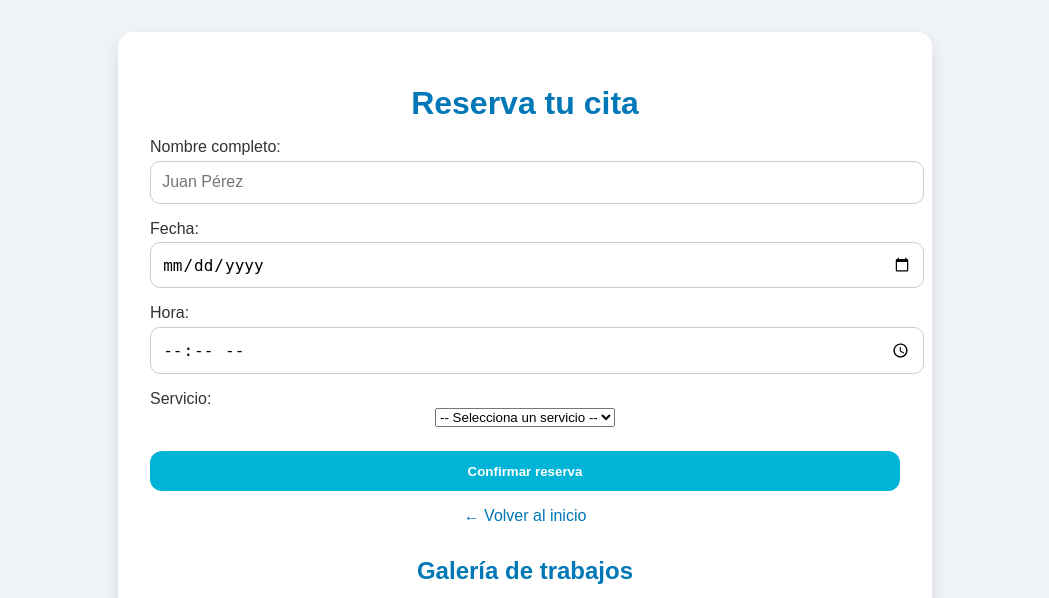
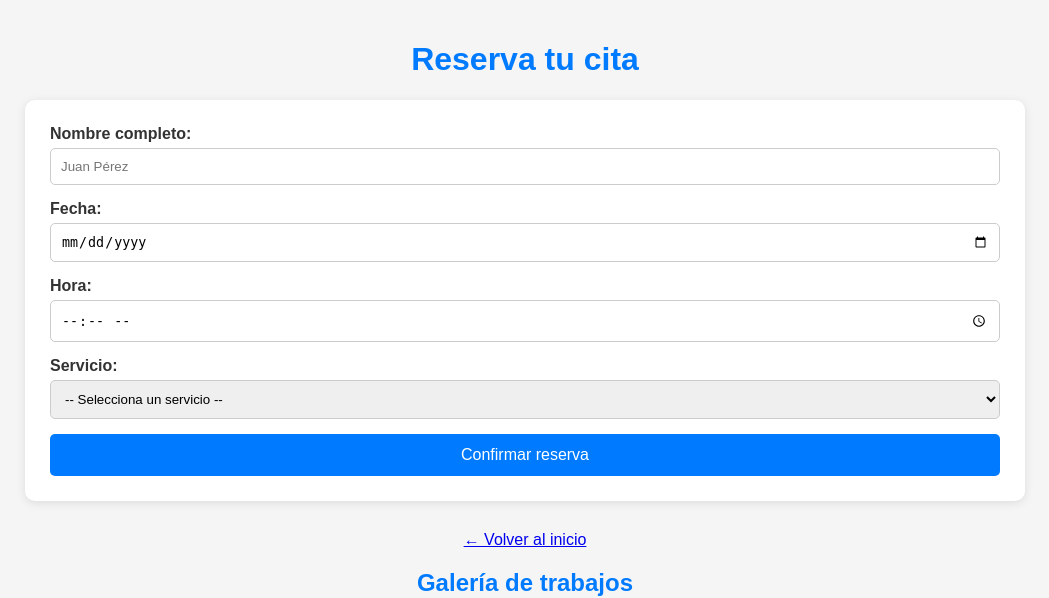
Before and after one commit to 4scee/dental_reservas, a Flask app: page /reservas in a window 1280 px wide. Shown: the top 598 px of the page, without its empty margins (115-1164 px from the left). Run offline with Flask 3, Linux system fonts and the light colour scheme.

Commit message:
Update reservas.css

```diff
--- a/static/reservas.css
+++ b/static/reservas.css
@@ -1,158 +1,114 @@
-/* Estilos generales */
+/* --- Estilos generales --- */
 body {
-    font-family: 'Poppins', sans-serif;
-    background: #f0f4f8;
-    color: #333;
+    font-family: Arial, sans-serif;
     margin: 0;
     padding: 0;
+    background-color: #f5f5f5;
+    color: #333;
+}
+.container {
+    max-width: 1000px;
+    margin: auto;
+    padding: 20px;
+}
+h1, h2 {
+    text-align: center;
+    color: #007bff;
 }
 
-/* Contenedor principal */
-.container {
-    max-width: 750px;
-    margin: 2rem auto;
-    padding: 2rem;
-    background: #ffffff;
-    border-radius: 15px;
-    box-shadow: 0 8px 20px rgba(0,0,0,0.1);
+/* --- Mensajes flash --- */
+.flash-messages {
+    margin: 20px 0;
+    text-align: center;
+}
+.flash-messages p {
+    padding: 10px;
+    border-radius: 5px;
+    margin-bottom: 10px;
+}
+.flash-messages .success { background-color: #d4edda; color: #155724; }
+.flash-messages .error { background-color: #f8d7da; color: #721c24; }
+.flash-messages .info { background-color: #d1ecf1; color: #0c5460; }
+
+/* --- Formulario --- */
+form {
+    background-color: #fff;
+    padding: 25px;
+    border-radius: 10px;
+    box-shadow: 0 2px 10px rgba(0,0,0,0.1);
+    margin-bottom: 30px;
+}
+form label {
+    display: block;
+    margin-bottom: 5px;
+    font-weight: bold;
+}
+form input, form select {
+    width: 100%;
+    padding: 10px;
+    margin-bottom: 15px;
+    border-radius: 5px;
+    border: 1px solid #ccc;
+    box-sizing: border-box;
+}
+form .btn {
+    width: 100%;
+    padding: 12px;
+    background-color: #007bff;
+    color: white;
+    border: none;
+    border-radius: 5px;
+    font-size: 1em;
+    cursor: pointer;
+    transition: 0.3s;
+}
+form .btn:hover {
+    background-color: #0056b3;
+}
+.back {
+    display: block;
+    margin-top: 10px;
     text-align: center;
 }
 
-/* Títulos */
-h1, h2 {
-    color: #0077b6;
-    margin-bottom: 1rem;
+/* --- Galería de imágenes --- */
+.galeria-trabajos .imagenes-trabajos {
+    display: flex;
+    flex-wrap: wrap;
+    gap: 15px;
+    justify-content: center;
+}
+.galeria-trabajos .imagenes-trabajos img {
+    max-width: 100%;
+    height: auto;
+    border-radius: 10px;
+    box-shadow: 0 2px 8px rgba(0,0,0,0.2);
 }
 
-/* Labels e Inputs */
-label {
-    display: block;
-    text-align: left;
-    margin-top: 1rem;
-    font-weight: 500;
-}
-
-input {
-    width: 100%;
-    padding: 0.7rem;
-    margin-top: 0.3rem;
-    border: 1px solid #ccc;
-    border-radius: 10px;
-    font-size: 1rem;
-}
-
-input:focus {
-    outline: none;
-    border-color: #00b4d8;
-    box-shadow: 0 0 5px rgba(0,180,216,0.3);
-}
-
-/* Botón principal */
-.btn {
-    margin-top: 1.5rem;
-    width: 100%;
-    padding: 0.8rem;
-    background: #00b4d8;
-    border: none;
-    border-radius: 12px;
-    color: white;
-    font-weight: bold;
-    cursor: pointer;
-    transition: background 0.3s;
-}
-
-.btn:hover {
-    background: #0096c7;
-}
-
-/* Link de volver */
-.back {
-    display: inline-block;
-    margin-top: 1rem;
-    color: #0077b6;
-    text-decoration: none;
-    font-weight: 500;
-}
-
-.back:hover {
-    text-decoration: underline;
-}
-
-/* Flash messages */
-.flash-messages p {
-    margin-top: 1rem;
-    padding: 0.5rem;
-    border-radius: 10px;
-}
-
-.flash-messages .success { background: #d4edda; color: #155724; }
-.flash-messages .error { background: #f8d7da; color: #721c24; }
-.flash-messages .info { background: #cce5ff; color: #004085; }
-
-/* Galería de imágenes de trabajos */
-.galeria-trabajos {
-    margin-top: 2rem;
-}
-
-.imagenes-trabajos {
-    display: flex;
-    flex-wrap: wrap;
-    justify-content: center;
-    gap: 1rem;
-    margin-bottom: 1.5rem;
-}
-
-.imagenes-trabajos img {
-    width: 300px;
-    height: 200px;
-    object-fit: cover;
-    border-radius: 12px;
-    transition: transform 0.3s;
-}
-
-.imagenes-trabajos img:hover {
-    transform: scale(1.05);
-}
-
-/* Videos de trabajos */
-.videos-trabajos video {
-    width: 100%;
-    max-width: 600px;
-    border-radius: 12px;
-}
-
-/* RESPONSIVO */
-@media (max-width: 768px) {
-    .container {
-        margin: 1rem;
-        padding: 1.5rem;
-    }
-
-    .imagenes-trabajos img {
-        width: 90%;
-        height: auto;
-    }
-
-    h1 {
-        font-size: 1.8rem;
-    }
-
-    h2 {
-        font-size: 1.4rem;
-    }
-}
+/* --- Videos --- */
 .video-container {
     position: relative;
     padding-bottom: 56.25%; /* 16:9 */
     height: 0;
     overflow: hidden;
     max-width: 100%;
+    margin: 20px 0;
 }
-
 .video-container iframe {
     position: absolute;
     top:0;
-    left: 0;
+    left:0;
     width: 100%;
     height: 100%;
+    border-radius: 10px;
 }
+
+/* --- Responsive --- */
+@media (max-width: 768px) {
+    form input, form select, form .btn {
+        font-size: 0.9em;
+    }
+    .video-container {
+        padding-bottom: 75%;
+    }
+}
```
